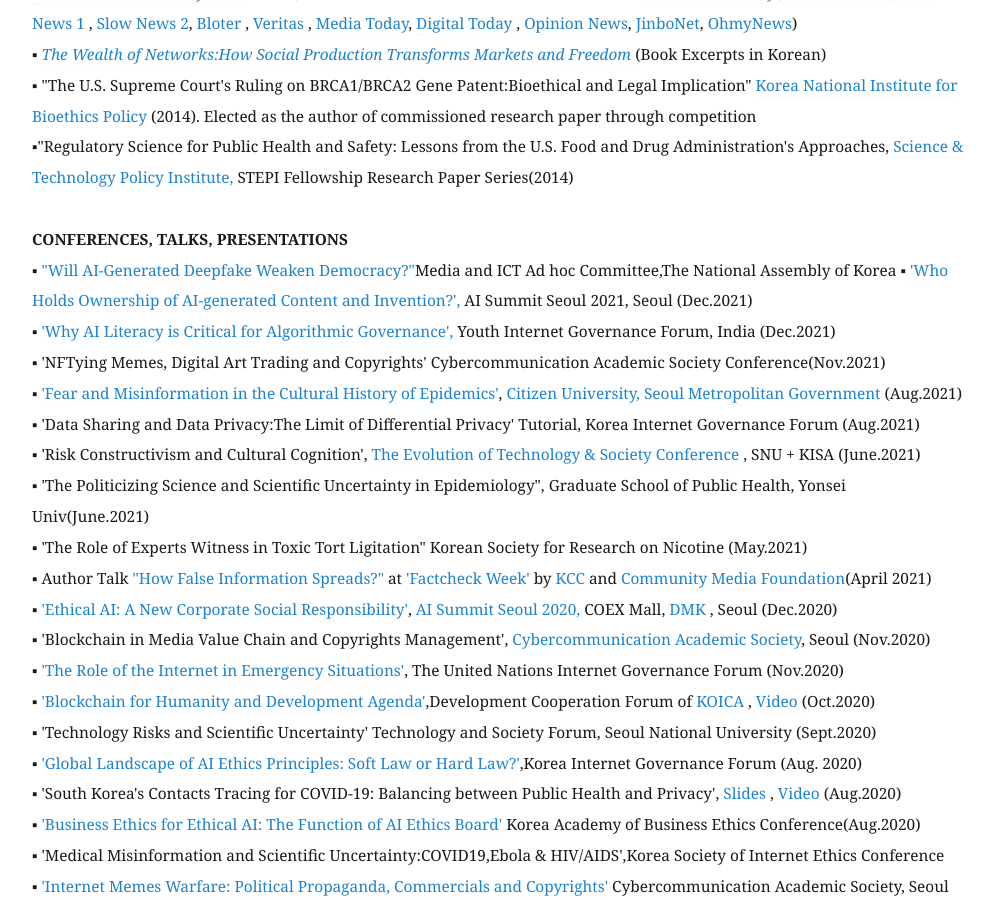
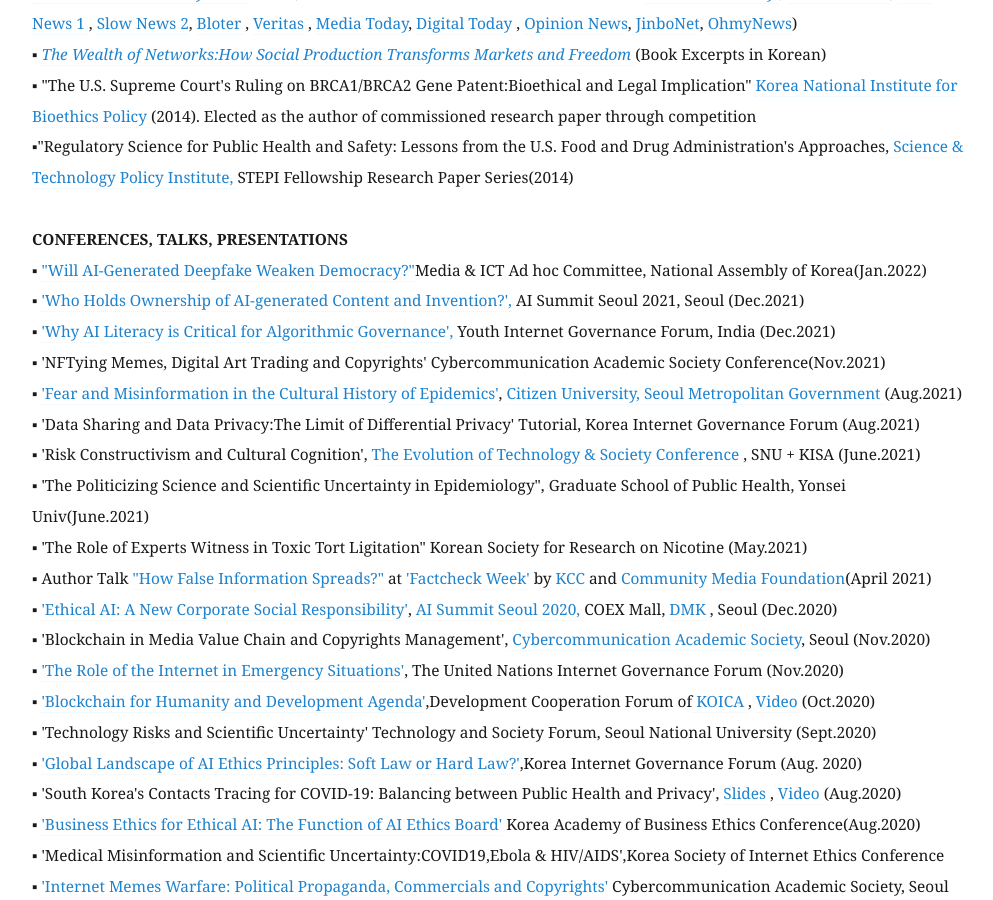
Before and after one commit to eunchangchoi/eunchangchoi.github.io, a Jekyll site: the page built from index.md, in a window 1280 px wide and 900 px high, scrolled down 3253 px. Shown: the whole window, without its empty margins (68-1061 px from the left). Built offline with Jekyll 4.4.1, drawn with Linux system fonts in a browser that asks for light colours.

Commit message:
Update index.md

```diff
--- a/index.md
+++ b/index.md
@@ -71,7 +71,7 @@
 ▪"Regulatory Science for Public Health and Safety: Lessons from the U.S. Food and Drug Administration's Approaches,<a href="https://www.stepi.re.kr/site/stepien/main.do"> Science & Technology Policy Institute, </a>STEPI Fellowship Research Paper Series(2014)<br>
      <br>
  <strong> CONFERENCES, TALKS, PRESENTATIONS </strong> <br>
-▪ <a href="https://www.inews24.com/view/1442354">"Will AI-Generated Deepfake Weaken Democracy?"</a>Media and ICT Ad hoc Committee,The National Assembly of Korea
+▪ <a href="https://www.inews24.com/view/1442354">"Will AI-Generated Deepfake Weaken Democracy?"</a>Media & ICT Ad hoc Committee, National Assembly of Korea(Jan.2022)<br>
 ▪ <a href="https://aisummit.co.kr/agenda_2021-2/">'Who Holds Ownership of AI-generated Content and Invention?',</a> AI Summit Seoul 2021, Seoul (Dec.2021)<br>
 ▪ <a href="https://youthigf.in/2021/12/02/agenda/">'Why AI Literacy is Critical for Algorithmic Governance',</a> Youth Internet Governance Forum, India (Dec.2021)<br>
 ▪ 'NFTying Memes, Digital Art Trading and Copyrights' Cybercommunication Academic Society Conference(Nov.2021) <br>
@@ -89,7 +89,7 @@
 ▪  <a href="http://www.igf.or.kr/2554">'Global Landscape of AI Ethics Principles: Soft Law or Hard Law?'</a>,Korea Internet Governance Forum (Aug. 2020) <br>
 ▪  'South Korea's Contacts Tracing for COVID-19: Balancing between Public Health and Privacy', <a href="https://www.slideshare.net/secret/vlJ18LSZxcB11J"> Slides </a>, <a href="https://youtu.be/4UZlkRLKGes"> Video </a>(Aug.2020) <br>
 ▪  <a href="http://kaobe.or.kr/home/page/?pid=conference22">'Business Ethics for Ethical AI: The Function of AI Ethics Board'</a> Korea Academy of Business Ethics Conference(Aug.2020) <br>
-▪  'Medical Misinformation and Scientific Uncertainty:COVID19,Ebola & HIV/AIDS',Korea Society of Internet Ethics Conference <br>
+▪  'Medical Misinformation and Scientific Uncertainty:COVID19,Ebola & HIV/AIDS',Korea Society of Internet Ethics Conference<br>
 ▪  <a href="https://www.slideshare.net/EunChangChoi/internet-meme-warfare-political-propaganda-commercial-ads-copyright-lawsuits"> 'Internet Memes Warfare: Political Propaganda, Commercials and Copyrights'</a> Cybercommunication Academic Society, Seoul (2020)<br>
 ▪  'How Misinformation and Myths Obstruct Public Health Measures in Pandemic",Graduate School of Public Health, Yonsei Univ(2020)<br>
 ▪ <a href="https://bit.ly/36qHFoj">'The Risk Perception of AI'</a>, Korean Association for AI and Law (KAAIL) AI Policy Forum + Microsoft(Oct. 2019) <br>
```
